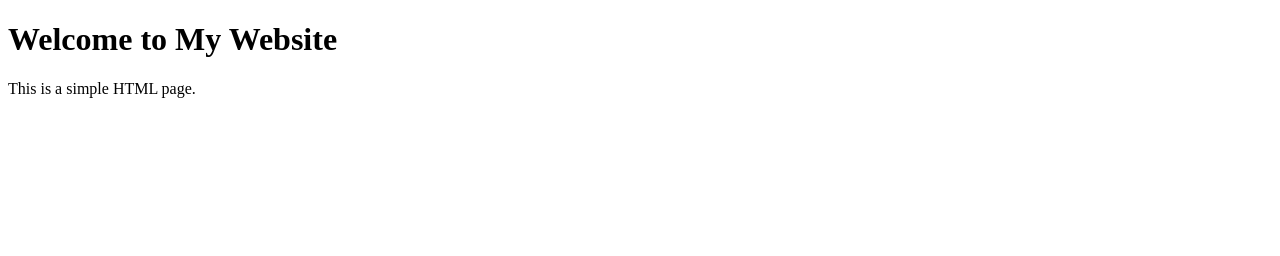
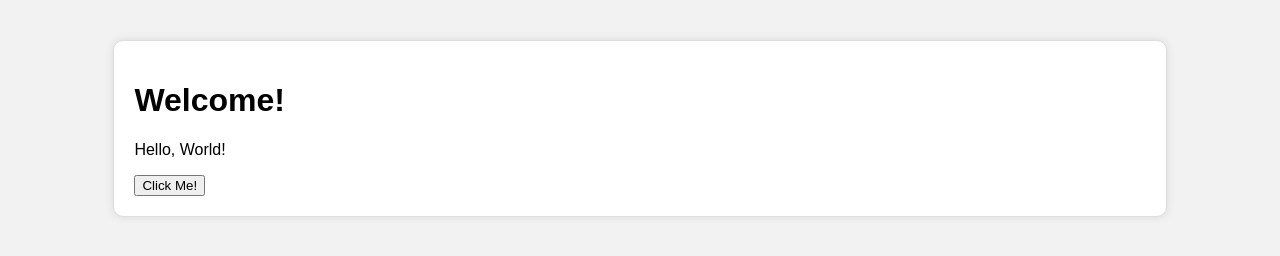
Before and after one commit to hindujabhavanibevara-bit/My-first-challange-, a plain HTML site: page Index.html in a window 1280 px wide. Drawn offline with Linux system fonts and the light colour scheme.

Commit message:
Update Index.html

```diff
--- a/Index.html
+++ b/Index.html
@@ -1,10 +1,29 @@
 <!DOCTYPE html>
 <html>
 <head>
-    <title>Basic Page</title>
+	<title>Interactive Page</title>
+	<style>
+		body {
+			background-color: #f2f2f2;
+			font-family: Arial, sans-serif;
+		}
+		#container {
+			width: 80%;
+			margin: 40px auto;
+			background-color: #fff;
+			padding: 20px;
+			border: 1px solid #ddd;
+			border-radius: 10px;
+			box-shadow: 0 0 10px rgba(0, 0, 0, 0.1);
+		}
+	</style>
 </head>
 <body>
-    <h1>Welcome to My Website</h1>
-    <p>This is a simple HTML page.</p>
-</body>
-</html>
+	<div id="container">
+		<h1>Welcome!</h1>
+		<p id="greeting">Hello, World!</p>
+		<button onclick="changeGreeting()">Click Me!</button>
+		<script>
+			function changeGreeting() {
+				document.getElementById("greeting").innerHTML = "Hello, Universe!";
+			}
```
